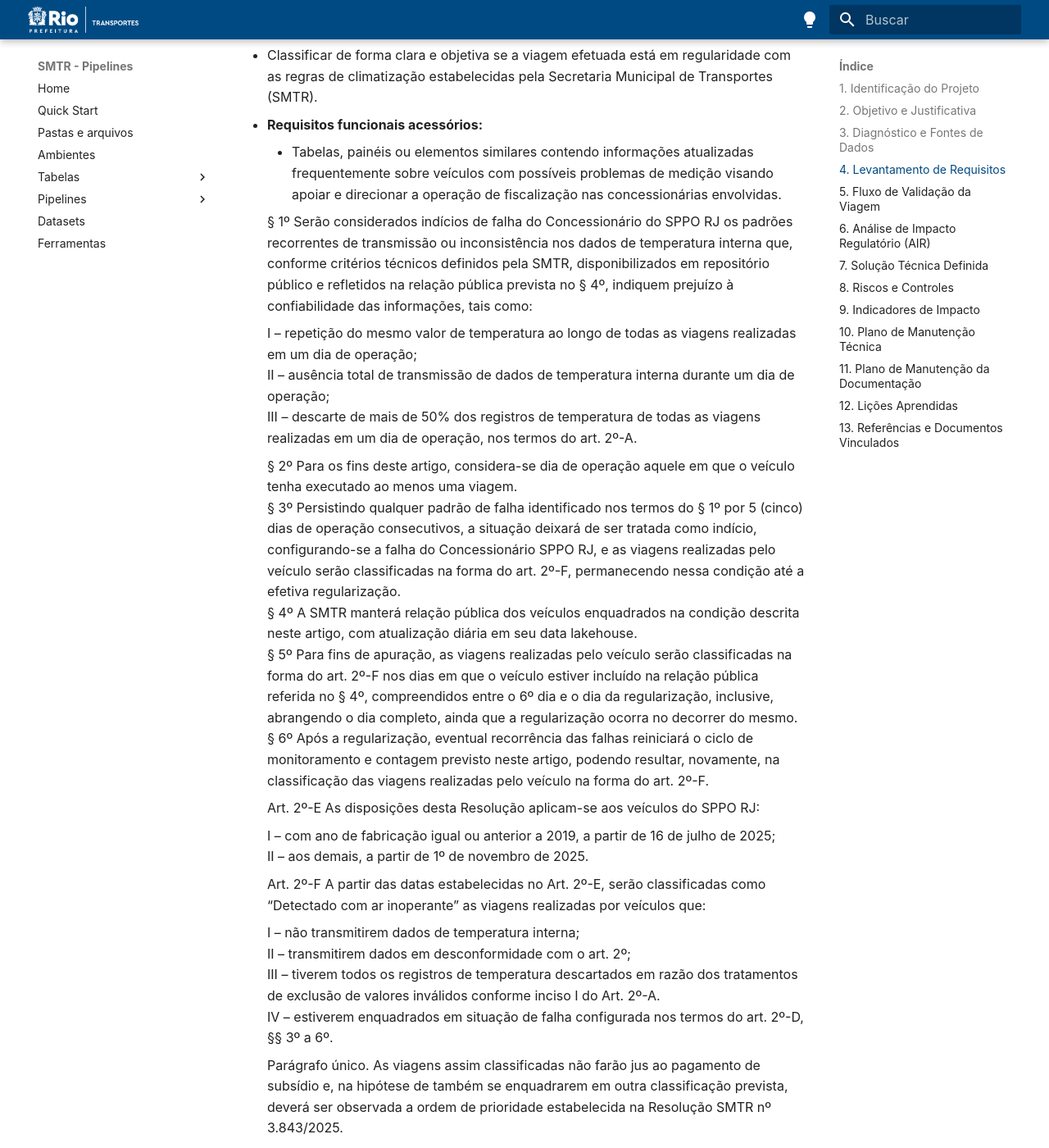
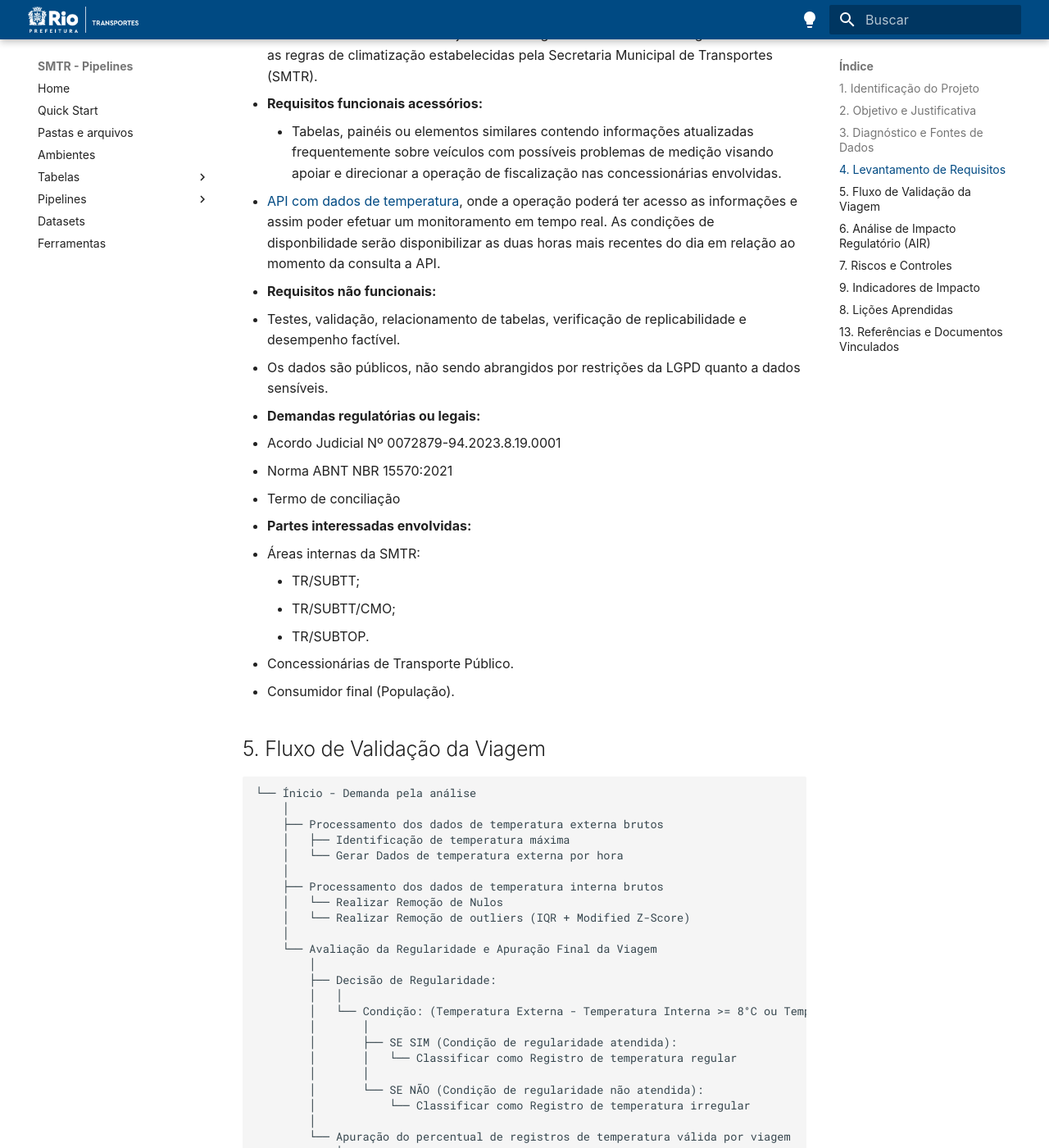
Before and after one commit to RJ-SMTR/pipelines-docs, an MkDocs documentation site: the page built from docs/projetos/climatizacao/documentacao.md, in a window 1280 px wide and 1400 px high, scrolled down 2445 px. Shown: the whole window at 82% size. Built offline with MkDocs 1.6.1 and Material for MkDocs 9.7.7, drawn with Linux system fonts in a browser that asks for light colours; some web fonts are replaced; some of the changed text lies outside the part shown.

```diff
--- a/docs/projetos/climatizacao/documentacao.md
+++ b/docs/projetos/climatizacao/documentacao.md
@@ -54,31 +54,6 @@ Os dados meteorológicos utilizados como opção de substituição quando houver
   - **Requisitos funcionais acessórios:**
     - Tabelas, painéis ou elementos similares contendo informações atualizadas frequentemente sobre veículos com possíveis problemas de medição visando apoiar e direcionar a operação de fiscalização nas concessionárias envolvidas.
 
-      § 1º Serão considerados indícios de falha do Concessionário do SPPO RJ os padrões recorrentes de transmissão ou inconsistência nos dados de temperatura interna que, conforme critérios técnicos definidos pela SMTR, disponibilizados em repositório público e refletidos na relação pública prevista no § 4º, indiquem prejuízo à confiabilidade das informações, tais como:
-
-      I – repetição do mesmo valor de temperatura ao longo de todas as viagens realizadas em um dia de operação;
-      II – ausência total de transmissão de dados de temperatura interna durante um dia de operação;
-      III – descarte de mais de 50% dos registros de temperatura de todas as viagens realizadas em um dia de operação, nos termos do art. 2º-A.
-
-      § 2º Para os fins deste artigo, considera-se dia de operação aquele em que o veículo tenha executado ao menos uma viagem.
-      § 3º Persistindo qualquer padrão de falha identificado nos termos do § 1º por 5 (cinco) dias de operação consecutivos, a situação deixará de ser tratada como indício, configurando-se a falha do Concessionário SPPO RJ, e as viagens realizadas pelo veículo serão classificadas na forma do art. 2º-F, permanecendo nessa condição até a efetiva regularização.
-      § 4º A SMTR manterá relação pública dos veículos enquadrados na condição descrita neste artigo, com atualização diária em seu data lakehouse.
-      § 5º Para fins de apuração, as viagens realizadas pelo veículo serão classificadas na forma do art. 2º-F nos dias em que o veículo estiver incluído na relação pública referida no § 4º, compreendidos entre o 6º dia e o dia da regularização, inclusive, abrangendo o dia completo, ainda que a regularização ocorra no decorrer do mesmo.
-      § 6º Após a regularização, eventual recorrência das falhas reiniciará o ciclo de monitoramento e contagem previsto neste artigo, podendo resultar, novamente, na classificação das viagens realizadas pelo veículo na forma do art. 2º-F.
-
-      Art. 2º-E As disposições desta Resolução aplicam-se aos veículos do SPPO RJ:
-
-      I – com ano de fabricação igual ou anterior a 2019, a partir de 16 de julho de 2025;
-      II – aos demais, a partir de 1º de novembro de 2025.
-
-      Art. 2º-F A partir das datas estabelecidas no Art. 2º-E, serão classificadas como “Detectado com ar inoperante” as viagens realizadas por veículos que:
-
-      I – não transmitirem dados de temperatura interna;
-      II – transmitirem dados em desconformidade com o art. 2º;
-      III – tiverem todos os registros de temperatura descartados em razão dos tratamentos de exclusão de valores inválidos conforme inciso I do Art. 2º-A.
-      IV – estiverem enquadrados em situação de falha configurada nos termos do art. 2º-D, §§ 3º a 6º.
-
-      Parágrafo único. As viagens assim classificadas não farão jus ao pagamento de subsídio e, na hipótese de também se enquadrarem em outra classificação prevista, deverá ser observada a ordem de prioridade estabelecida na Resolução SMTR nº 3.843/2025.
 
 
   - [API com dados de temperatura](https://tracking.mobilidade.rio/docs), onde a operação poderá ter acesso as informações e assim poder efetuar um monitoramento em tempo real. As condições de disponbilidade serão disponibilizar as duas horas mais recentes do dia em relação ao momento da consulta a API.
@@ -93,10 +68,10 @@ Os dados meteorológicos utilizados como opção de substituição quando houver
   - Termo de conciliação
 
 * **Partes interessadas envolvidas:**
-  - Gestores internos:
-    - Subsecretário de Tecnologia em Transportes.
-    - Subsecretário de Operação e Planejamento.
-    - Coordenador de Monitoramento.
+  - Áreas internas da SMTR:
+    - TR/SUBTT;
+    - TR/SUBTT/CMO;
+    - TR/SUBTOP.
   - Concessionárias de Transporte Público.
   - Consumidor final (População).
 
@@ -176,32 +151,7 @@ Os dados meteorológicos utilizados como opção de substituição quando houver
   - Viabilizar uma análise mais robusta, simples e segura para a tomada de decisão.
 
 
-## 7. Solução Técnica Definida
-
-* **Arquitetura de dados:**
-    - Arquitura Não Relacional.
-* **Ferramentas e linguagens utilizadas:**
-    - Prefect.
-    - Data Build Tool - DBT.
-    - Google Cloud Platform - GCP.
-    - Python (Pandas, Numpy, matplotlib, seaborn, scipy, plotly, etc).
-    - Quarto.
-    - Git/Github.
-* **Principais pipelines ou tabelas modeladas:**
-  - Principais tabelas:
-    - viagem_regularidade_temperatura
-    - veiculo_regularidade_temperatura_dia
-    - temperatura
-  - Principais pipelines:
-    - monitoramento_temperatura - materializacao
-    - temperatura - captura
-
-* **Mecanismos de validação e testes:**
-  - unique_combination_of_columns
-  - not_null
-  - test_consistencia_indicadores_temperatura
-  - test_check_regularidade_temperatura
-## 8. Riscos e Controles
+## 7. Riscos e Controles
 
 | Categoria                                   | Descrição                                                                                                                                                                                                 |
 |---------------------------------------------|-------------------------------------------------------------------------------------------------------------------------------------------------------------------------------------------------------------|
@@ -223,31 +173,8 @@ Os dados meteorológicos utilizados como opção de substituição quando houver
   - Índicador de ajuste da operação:
      Avaliado através do tempo que os indicadores anteriores progridem ou regridem em marcos temporais de 30 dias, 90 dias, 180 dias e 365 dias. Ou mesmo avaliando uma série de tempo diária.
 
-## 10. Plano de Manutenção Técnica
 
-* **Frequência de revisão dos dados/pipelines:**
-  Definida de acordo com a demanda dos gestores e outros envolvidos.
-* **Procedimento de versionamento:**
-  Versionamento via GitHub.
-
-* **Responsável pela sustentação:**
-  Equipe de dados da SMTR.
-* **Monitoramento e alertas:**
-  Possivelmente verificações de duplicações, nulidade dos dados e frequência adequada de atualização do dado visando não impactar o operador.
-
-## 11. Plano de Manutenção da Documentação
-
-* **Responsável por atualizar o FRAME-DADOS:**
-  Adriano Neto (Analytics Engineer - SMTR)
-
-* **Frequência de revisão:**
-  Conforme a demanda dos gestores e outras autoridades envolvidas.
-* **Local de armazenamento e versão:**
-  Repositório de documentações da equipe de dados da SMTR no GitHub.
-* **Estratégia para manter o material atualizado (checklists, rotinas, versionamento):**
-  A partir das demandas e entregas de alterações iremos atualizando o material base.
-
-## 12. Lições Aprendidas
+## 8. Lições Aprendidas
 
 * **O que funcionou bem:**
   - Uma análise inicial mais objetiva e sucinta visando atender demandas mais prévias. Que dessa forma, proporcionou pautar melhor as discussões sobre melhorias, resultados encontrados e caminhos a seguir.
@@ -270,9 +197,9 @@ Os dados meteorológicos utilizados como opção de substituição quando houver
   - Norma ABNT NBR 15570:2021
   - Decreto RIO n° 53.856/2023.
   - Resolução SMTR Nº 3636, de 11 de julho de 2023.
-  - NETO, Adriano. Análise da Regularidade de Temperatura - SMTR20250521. Rio de Janeiro: SMTR, 2025. Disponível em: Anexo no repositório institucional da SMTR.
-  - NETO, Adriano. 20250616_Análise da Regularidade de Temperatura - SMTR 2025. Rio de Janeiro: SMTR, 2025. Apresentação em slides. Disponível em: Anexo no repositório institucional da SMTR.
-  - RIO DE JANEIRO (Município). Secretaria Municipal de Transportes (SMTR). Resolução SMTR n. 3857, de 1º de julho de 2025. [Ementa/Assunto da Resolução]. Disponível em: Anexo no repositório institucional da SMTR.
+  - NETO, Adriano. Análise da Regularidade de Temperatura - SMTR20250521. Rio de Janeiro: SMTR, 2025a.
+  - NETO, Adriano. 20250616_Análise da Regularidade de Temperatura - SMTR 2025. Rio de Janeiro: SMTR, 2025b.
+  - RIO DE JANEIRO (Município). Secretaria Municipal de Transportes (SMTR). Resolução SMTR n. 3857, de 1º de julho de 2025.
   - TUKEY, John W. Exploratory Data Analysis. Reading, MA: Addison-Wesley, 1977.
   - IGLEWICZ, Boris; HOAGLIN, David C. How to Detect and Handle Outliers. Milwaukee, WI: ASQC Quality Press, 1993. (ASQC Statistics Textbook Series)
   - CAMPOS, A. R. et al. Thermal discomfort and hypertension in bus drivers and chargers in the city of São Paulo, Brazil. Applied Ergonomics, v. 47, p. 122-127, 2015. DOI: 10.1016/j.apergo.2014.09.002. Disponível em: https://www.sciencedirect.com/science/article/abs/pii/S000368701400194X. Acesso em: 8 dez. 2025.
```
Also changed, not shown: other parts of docs/projetos/climatizacao/documentacao.md (+3 -3 lines).
